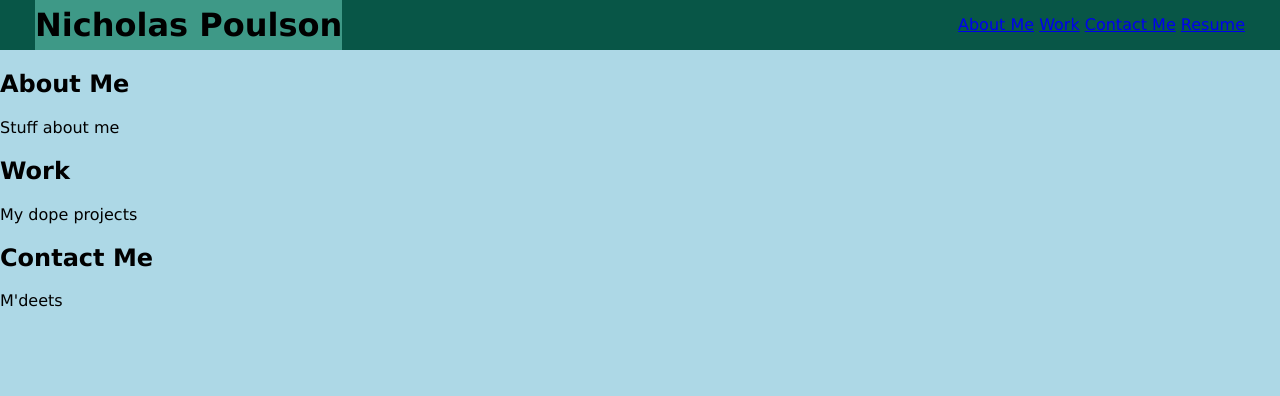
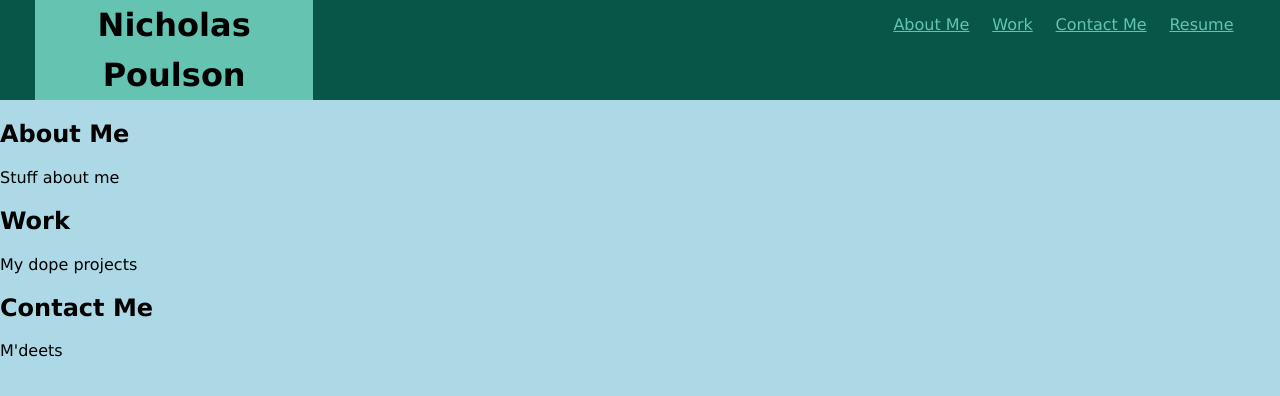
Before and after one commit to 42Salokin/portfolio, a plain HTML site: page index.html in a window 1280 px wide. Drawn offline with Linux system fonts and the light colour scheme.

Commit message:
spaced name and link elements

```diff
--- a/assets/style.css
+++ b/assets/style.css
@@ -15,9 +15,17 @@ header {
 
 .my-name {
     margin: 0;
-    background-color: #3e9987;
+    background-color: #64c4b1;
+    width: 23%;
+    text-align: center;
 }
 
 nav {
+    width: 30%;
+    display: flex;
+    justify-content: space-around;
+}
 
+a {
+    color: #64c4b1;
 }
```
